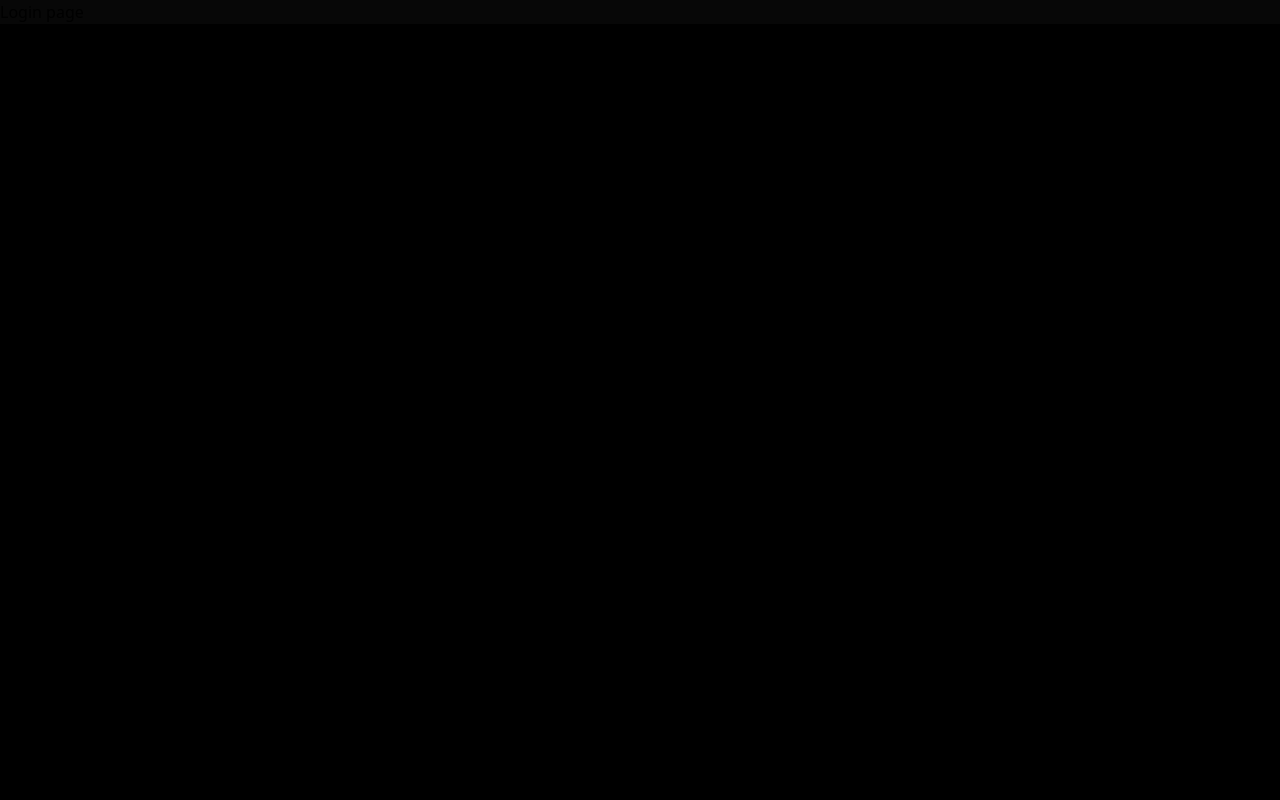
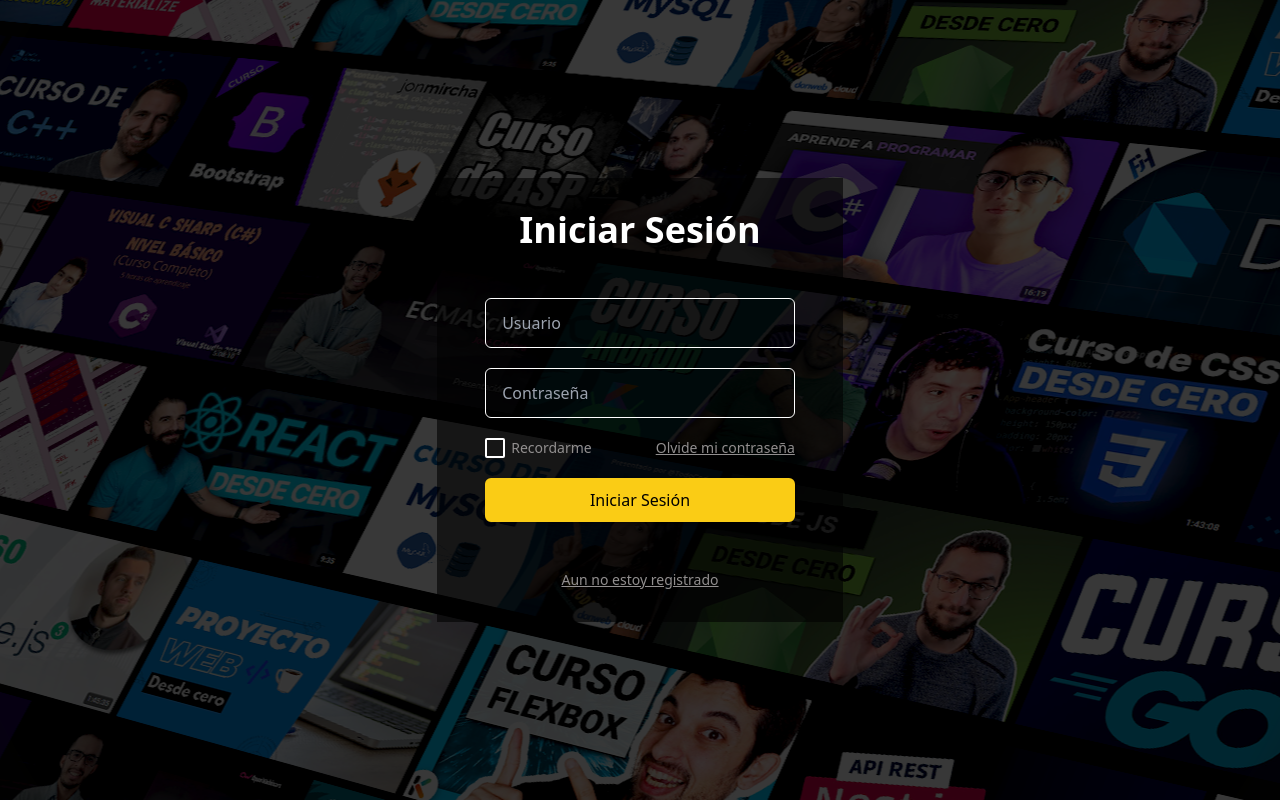
Before and after one commit to coachdesarrollo/steam-platform, a React (Vite) app in the folder frontend/: page /login in a window 1280 px wide. Built offline with nearby package versions, Linux system fonts and the light colour scheme.

Commit message:
añadiendo el login a la pagina de login

```diff
--- a/frontend/src/pages/Login/Login.tsx
+++ b/frontend/src/pages/Login/Login.tsx
@@ -1,8 +1,70 @@
 import { FC } from "react";
 import { LoginProps } from "./propTypes";
+import { Link } from "react-router-dom";
+import { Button } from "../../components/Button";
+import {
+  ButtonSize,
+  ButtonStyle,
+  ButtonTheme,
+} from "../../config/themes/button";
 
 const Login: FC<LoginProps> = () => {
-  return <div>Login page</div>;
+  return (
+    <main className="grid place-content-center h-screen bg-banner-hero bg-no-repeat bg-cover bg-center bg-black/70 bg-blend-multiply">
+      <form className="bg-black/60 grid gap-12 px-12 py-8">
+        <h2 className="text-white font-bold text-4xl text-center">
+          Iniciar Sesión
+        </h2>
+
+        <main className="grid gap-5">
+          <input
+            type="text"
+            placeholder="Usuario"
+            className="px-4 py-3 rounded-md outline-none bg-transparent border-[1px] border-white text-white "
+          />
+          <input
+            type="password"
+            placeholder="Contraseña"
+            className="px-4 py-3 rounded-md outline-none bg-transparent border-[1px] border-white text-white"
+          />
+
+          <div className="grid gap-4 text-[#928F8F] font-light">
+            <div className="flex gap-16 items-center">
+              <label
+                htmlFor="reminder"
+                className="flex items-center gap-1.5 text-sm"
+              >
+                <input
+                  type="checkbox"
+                  id="reminder"
+                  className="appearance-none border-2 border-white checked:bg-white rounded-sm w-5 h-5 transition-colors checked:after:content-['✔'] grid place-content-center text-white font-extrabold ease-in-out"
+                />
+                Recordarme
+              </label>
+              <Link to={""} className="text-sm underline">
+                Olvide mi contraseña
+              </Link>
+            </div>
+          </div>
+
+          <Button
+            variant={ButtonStyle.Standard}
+            theme={ButtonTheme.Gold}
+            size={ButtonSize.Small}
+          >
+            Iniciar Sesión
+          </Button>
+        </main>
+
+        <Link
+          to={"register/personal-data"}
+          className="text-center text-[#928F8F] text-sm font-ligh underline"
+        >
+          Aun no estoy registrado
+        </Link>
+      </form>
+    </main>
+  );
 };
 
 export default Login;
```
